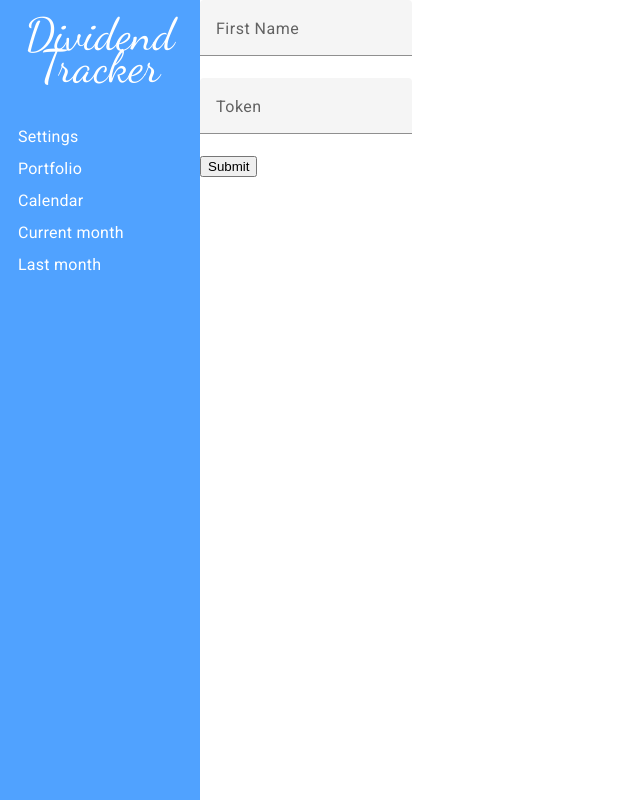
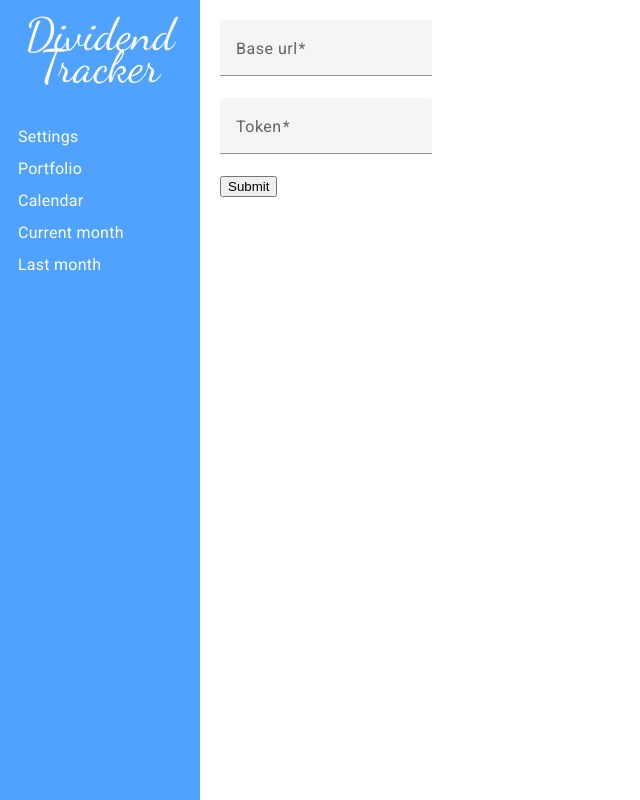
Before and after one commit to pcasano/web-div-tracker, an Angular app: page /settings in a window 1280 px wide. Shown: the top 800 px of the page, without its empty margins (0-640 px from the left). Built offline with nearby package versions, Linux system fonts and the light colour scheme.

Commit message:
form fixed

```diff
--- a/src/app/settings/settings.component.html
+++ b/src/app/settings/settings.component.html
@@ -1,13 +1,17 @@
-  <form>
+<div class="container">
+
+  <form [formGroup]="userForm" (ngSubmit)="onSubmit()">
     <mat-form-field appearance="fill">
-      <mat-label>First Name</mat-label>
-      <input matInput placeholder="Enter base url" [formControl]="baseUrlControl">
+      <mat-label>Base url</mat-label>
+      <input matInput placeholder="Enter base url" formControlName="baseUrl">
     </mat-form-field>
     <br>
     <mat-form-field appearance="fill">
       <mat-label>Token</mat-label>
-      <input matInput placeholder="Enter your token" [formControl]="tokenControl">
+      <input matInput placeholder="Enter your token" formControlName="token">
     </mat-form-field>
     <br>
-    <button mat-raised-button color="primary" (click)="submitForm()">Submit</button>
+    <button mat-raised-button color="primary" type="submit">Submit</button>
   </form>
+
+</div>
--- a/src/app/settings/settings.component.ts
+++ b/src/app/settings/settings.component.ts
@@ -1,5 +1,5 @@
 import { Component } from '@angular/core';
-import { FormControl, FormGroup, Validators, ReactiveFormsModule } from '@angular/forms';
+import { FormControl, FormGroup, Validators } from '@angular/forms';
 
 @Component({
   selector: 'app-settings',
@@ -9,12 +9,6 @@ import { FormControl, FormGroup, Validators, ReactiveFormsModule } from '@angula
 export class SettingsComponent {
 
 
-  baseUrl: string;
-  token: string;
-
-  baseUrlControl = new FormControl('');
-  tokenControl = new FormControl('');
-
     userForm: FormGroup = new FormGroup({
       baseUrl: new FormControl('', [Validators.required]),
       token: new FormControl('', [Validators.required]),
@@ -23,10 +17,11 @@ export class SettingsComponent {
       lastMonthQueryId: new FormControl('', [Validators.required])
     });
 
-submitForm() {
+
+    onSubmit() {
   console.log('First Name:', this.userForm.get("baseUrl")?.value);
-  console.log('Last Name:', this.token);
-  // Here you can implement form submission logic
+
+
 }
 
 }
```
Lines whose indentation alone changed are shown as unchanged.
